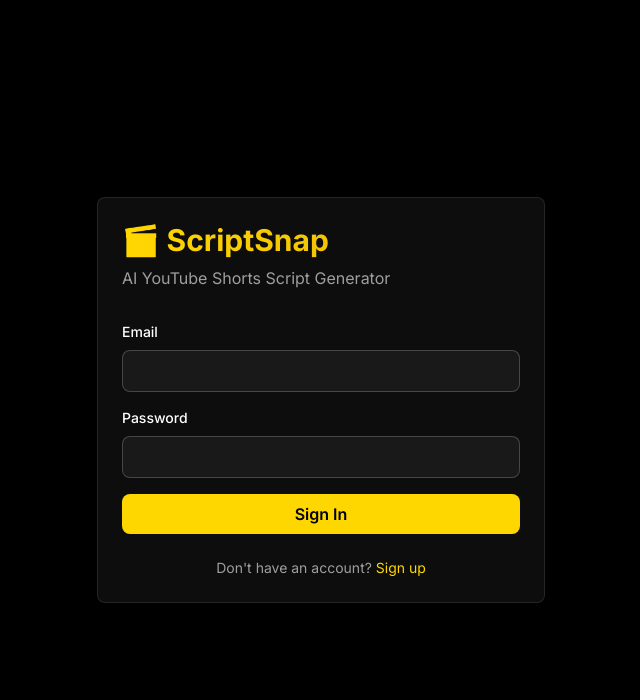
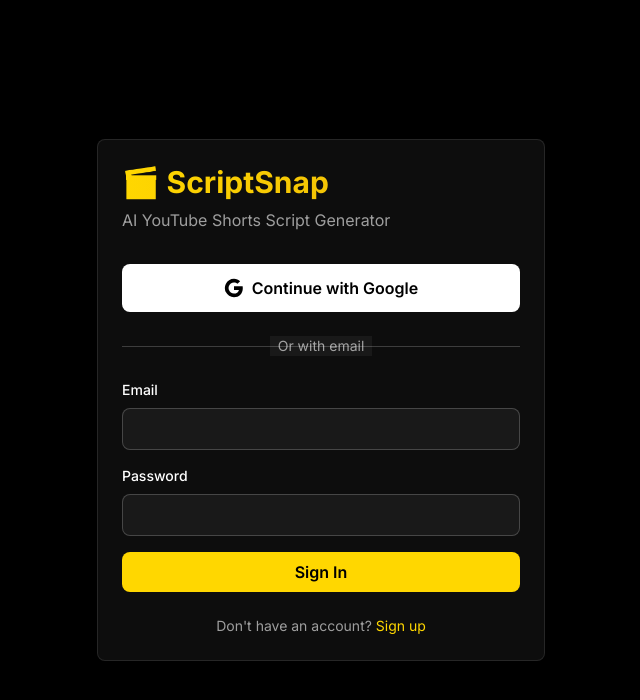
Before and after one commit to 13manmayarai-hash/scriptsnap-dashboard, a Next.js app: page /auth/login in a window 1280 px wide. Shown: the top 700 px of the page, without its empty margins (319-959 px from the left). Built offline with nearby package versions, Linux system fonts and the light colour scheme.

Commit message:
Add: Google OAuth sign-in/sign-up with callback handler

```diff
--- a/app/auth/login/page.tsx
+++ b/app/auth/login/page.tsx
@@ -33,12 +33,68 @@
     }
   }
 
+  const handleGoogleSignIn = async () => {
+    setLoading(true)
+    setError('')
+
+    try {
+      const supabase = createClient()
+      const { error } = await supabase.auth.signInWithOAuth({
+        provider: 'google',
+        options: {
+          redirectTo: `${window.location.origin}/auth/callback`,
+        },
+      })
+
+      if (error) throw error
+    } catch (err) {
+      setError(err instanceof Error ? err.message : 'Google sign-in failed')
+      setLoading(false)
+    }
+  }
+
   return (
     <div className="flex items-center justify-center min-h-screen bg-brand-black">
       <div className="w-full max-w-md">
         <div className="card">
           <h1 className="text-3xl font-bold text-gradient mb-2">🎬 ScriptSnap</h1>
           <p className="text-white/60 mb-8">AI YouTube Shorts Script Generator</p>
+
+          {/* Google Sign-In Button */}
+          <button
+            onClick={handleGoogleSignIn}
+            disabled={loading}
+            className="w-full bg-white text-brand-black font-semibold py-3 px-6 rounded-lg hover:bg-gray-100 transition-colors mb-6 flex items-center justify-center gap-2"
+          >
+            <svg className="w-5 h-5" viewBox="0 0 24 24">
+              <path
+                fill="currentColor"
+                d="M22.56 12.25c0-.78-.07-1.53-.2-2.25H12v4.26h5.92c-.26 1.37-1.04 2.53-2.21 3.31v2.77h3.57c2.08-1.92 3.28-4.74 3.28-8.09z"
+              />
+              <path
+                fill="currentColor"
+                d="M12 23c2.97 0 5.46-.98 7.28-2.66l-3.57-2.77c-.98.66-2.23 1.06-3.71 1.06-2.86 0-5.29-1.93-6.16-4.53H2.18v2.84C3.99 20.53 7.7 23 12 23z"
+              />
+              <path
+                fill="currentColor"
+                d="M5.84 14.09c-.22-.66-.35-1.36-.35-2.09s.13-1.43.35-2.09V7.07H2.18C1.43 8.55 1 10.22 1 12s.43 3.45 1.18 4.93l2.85-2.22.81-.62z"
+              />
+              <path
+                fill="currentColor"
+                d="M12 5.38c1.62 0 3.06.56 4.21 1.64l3.15-3.15C17.45 2.09 14.97 1 12 1 7.7 1 3.99 3.47 2.18 7.07l3.66 2.84c.87-2.6 3.3-4.53 6.16-4.53z"
+              />
+            </svg>
+            Continue with Google
+          </button>
+
+          <div className="relative mb-6">
+            <div className="absolute inset-0 flex items-center">
+              <div className="w-full border-t border-white/20"></div>
+            </div>
+            <div className="relative flex justify-center text-sm">
+              <span className="px-2 bg-white/5 text-white/60">Or with email</span>
+            </div>
+          </div>
 
           <form onSubmit={handleLogin} className="space-y-4">
             <div>
--- a/app/auth/signup/page.tsx
+++ b/app/auth/signup/page.tsx
@@ -26,7 +26,6 @@
 
       if (error) throw error
 
-      // Just sign in after signup
       await supabase.auth.signInWithPassword({
         email,
         password,
@@ -40,12 +39,68 @@
     }
   }
 
+  const handleGoogleSignUp = async () => {
+    setLoading(true)
+    setError('')
+
+    try {
+      const supabase = createClient()
+      const { error } = await supabase.auth.signInWithOAuth({
+        provider: 'google',
+        options: {
+          redirectTo: `${window.location.origin}/auth/callback`,
+        },
+      })
+
+      if (error) throw error
+    } catch (err) {
+      setError(err instanceof Error ? err.message : 'Google sign-up failed')
+      setLoading(false)
+    }
+  }
+
   return (
     <div className="flex items-center justify-center min-h-screen bg-brand-black">
       <div className="w-full max-w-md">
         <div className="card">
           <h1 className="text-3xl font-bold text-gradient mb-2">🎬 ScriptSnap</h1>
           <p className="text-white/60 mb-8">Create Your Account</p>
+
+          {/* Google Sign-Up Button */}
+          <button
+            onClick={handleGoogleSignUp}
+            disabled={loading}
+            className="w-full bg-white text-brand-black font-semibold py-3 px-6 rounded-lg hover:bg-gray-100 transition-colors mb-6 flex items-center justify-center gap-2"
+          >
+            <svg className="w-5 h-5" viewBox="0 0 24 24">
+              <path
+                fill="currentColor"
+                d="M22.56 12.25c0-.78-.07-1.53-.2-2.25H12v4.26h5.92c-.26 1.37-1.04 2.53-2.21 3.31v2.77h3.57c2.08-1.92 3.28-4.74 3.28-8.09z"
+              />
+              <path
+                fill="currentColor"
+                d="M12 23c2.97 0 5.46-.98 7.28-2.66l-3.57-2.77c-.98.66-2.23 1.06-3.71 1.06-2.86 0-5.29-1.93-6.16-4.53H2.18v2.84C3.99 20.53 7.7 23 12 23z"
+              />
+              <path
+                fill="currentColor"
+                d="M5.84 14.09c-.22-.66-.35-1.36-.35-2.09s.13-1.43.35-2.09V7.07H2.18C1.43 8.55 1 10.22 1 12s.43 3.45 1.18 4.93l2.85-2.22.81-.62z"
+              />
+              <path
+                fill="currentColor"
+                d="M12 5.38c1.62 0 3.06.56 4.21 1.64l3.15-3.15C17.45 2.09 14.97 1 12 1 7.7 1 3.99 3.47 2.18 7.07l3.66 2.84c.87-2.6 3.3-4.53 6.16-4.53z"
+              />
+            </svg>
+            Sign up with Google
+          </button>
+
+          <div className="relative mb-6">
+            <div className="absolute inset-0 flex items-center">
+              <div className="w-full border-t border-white/20"></div>
+            </div>
+            <div className="relative flex justify-center text-sm">
+              <span className="px-2 bg-white/5 text-white/60">Or with email</span>
+            </div>
+          </div>
 
           <form onSubmit={handleSignUp} className="space-y-4">
             <div>
```
Also changed, not shown: lib/supabase/server.ts (added, +25 -0 lines).
